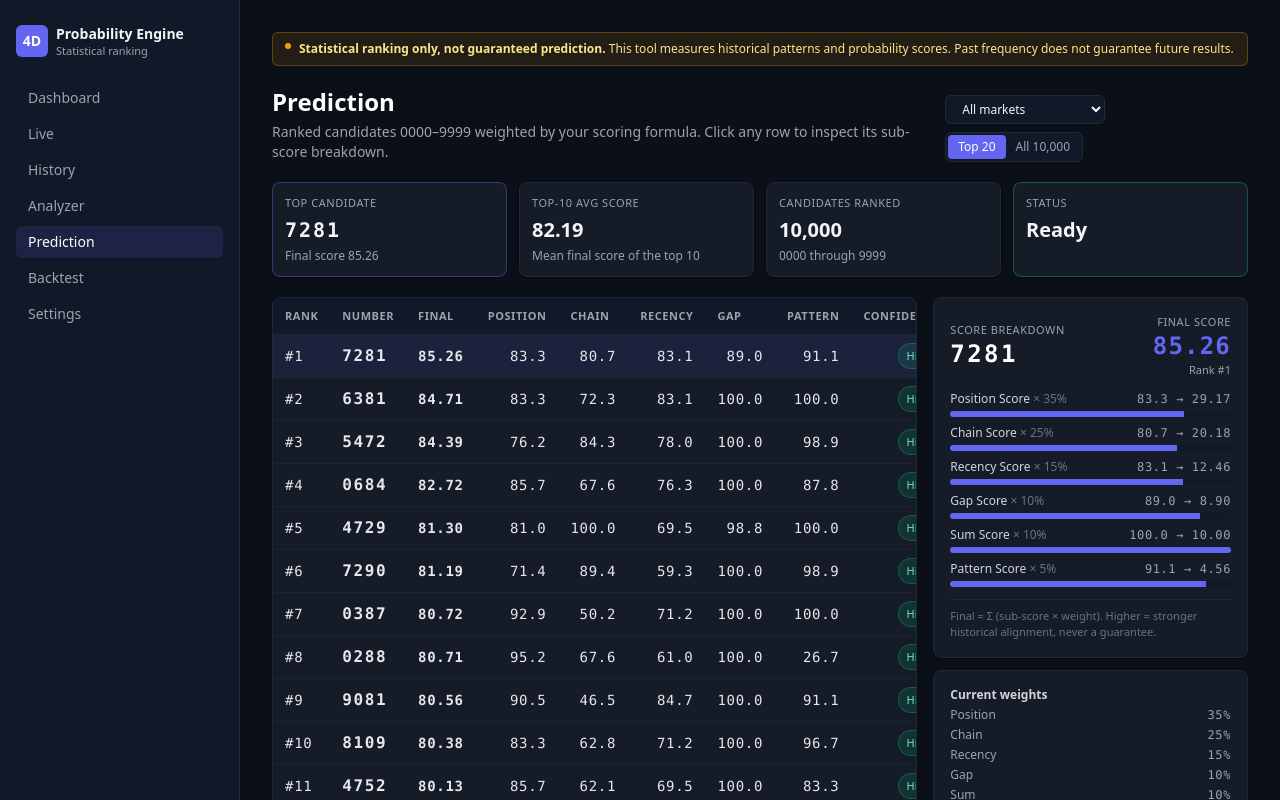
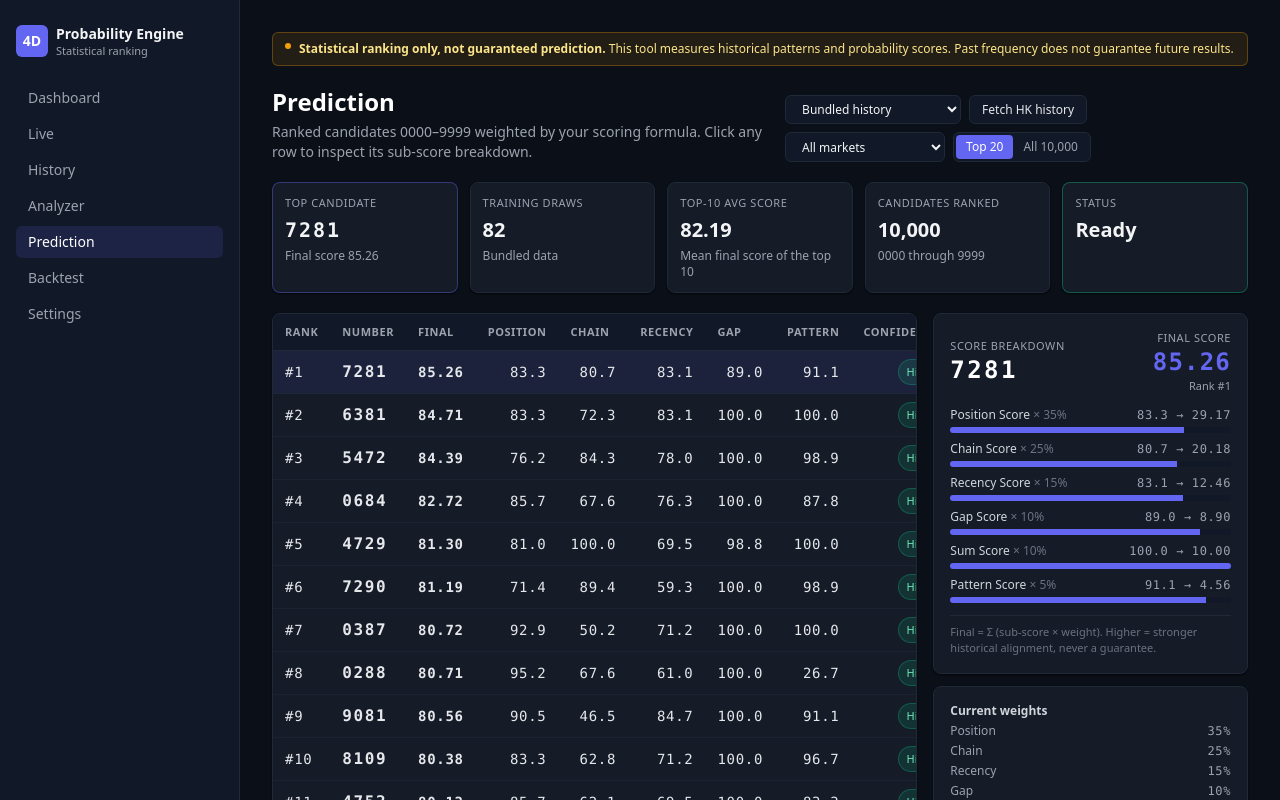
Before and after one commit to LoOp575/Togel2, a Next.js app: page /prediction in a window 1280 px wide. Shown: the top 800 px of the page. Built offline with nearby package versions, Linux system fonts and the light colour scheme.

Commit message:
Allow prediction from scraped HK history

```diff
--- a/app/prediction/page.tsx
+++ b/app/prediction/page.tsx
@@ -6,13 +6,42 @@ import { PageHeader } from "@/components/PageHeader";
 import { ScoreBreakdown } from "@/components/ScoreBreakdown";
 import { StatCard } from "@/components/StatCard";
 import { loadHistory } from "@/lib/data";
-import { listMarkets } from "@/lib/parser";
+import { listMarkets, parseHistory } from "@/lib/parser";
 import { scoreAllCandidates } from "@/lib/scoring";
 import { loadWeights } from "@/lib/settings";
-import { DEFAULT_WEIGHTS, type RankedCandidate, type ScoreWeights } from "@/types";
+import {
+  DEFAULT_WEIGHTS,
+  type HistoryEntry,
+  type RankedCandidate,
+  type RawHistoryEntry,
+  type ScoreWeights,
+} from "@/types";
+
+type SourceMode = "bundled" | "scrapedHK";
+
+type ScrapedHistoryPayload = {
+  ok: boolean;
+  data?: {
+    ok: boolean;
+    count: number;
+    draws: RawHistoryEntry[];
+    source: string;
+    sourceUrl: string;
+    fetchedAt: string;
+    message?: string;
+    error?: string;
+  };
+  error?: string;
+};
 
 export default function PredictionPage() {
-  const all = useMemo(() => loadHistory(), []);
+  const bundled = useMemo(() => loadHistory(), []);
+  const [sourceMode, setSourceMode] = useState<SourceMode>("bundled");
+  const [scrapedHistory, setScrapedHistory] = useState<HistoryEntry[]>([]);
+  const [scrapeMessage, setScrapeMessage] = useState<string>("");
+  const [scrapeLoading, setScrapeLoading] = useState(false);
+
+  const all = sourceMode === "scrapedHK" && scrapedHistory.length > 0 ? scrapedHistory : bundled;
   const markets = useMemo(() => ["ALL", ...listMarkets(all)], [all]);
   const [market, setMarket] = useState("ALL");
   const [weights, setWeights] = useState<ScoreWeights>(DEFAULT_WEIGHTS);
@@ -24,6 +53,40 @@ export default function PredictionPage() {
   useEffect(() => {
     setWeights(loadWeights());
   }, []);
+
+  useEffect(() => {
+    if (!markets.includes(market)) setMarket("ALL");
+  }, [market, markets]);
+
+  async function fetchScrapedHKHistory() {
+    setScrapeLoading(true);
+    setScrapeMessage("Fetching HK draw history from configured source...");
+    try {
+      const response = await fetch("/api/draws/history?market=HK", { cache: "no-store" });
+      const payload = (await response.json()) as ScrapedHistoryPayload;
+      if (!payload.data?.draws) {
+        setScrapeMessage(payload.error ?? "Scraped history API returned no data.");
+        return;
+      }
+
+      const parsed = parseHistory(payload.data.draws);
+      if (parsed.length === 0) {
+        setScrapeMessage(payload.data.error ?? "No valid HK 4D history rows were found.");
+        return;
+      }
+
+      setScrapedHistory(parsed);
+      setSourceMode("scrapedHK");
+      setMarket("HK");
+      setScrapeMessage(
+        `Loaded ${parsed.length} HK draws from ${payload.data.source}. Verify source before relying on it.`
+      );
+    } catch (error) {
+      setScrapeMessage(error instanceof Error ? error.message : "Unknown scraped history error");
+    } finally {
+      setScrapeLoading(false);
+    }
+  }
 
   useEffect(() => {
     setComputing(true);
@@ -38,6 +101,7 @@ export default function PredictionPage() {
   }, [all, market, weights]);
 
   const top = ranked[0];
+  const activeDrawCount = market === "ALL" ? all.length : all.filter((h) => h.market === market).length;
   const top10AvgScore =
     ranked.length === 0
       ? 0
@@ -50,6 +114,23 @@ export default function PredictionPage() {
         description="Ranked candidates 0000–9999 weighted by your scoring formula. Click any row to inspect its sub-score breakdown."
         actions={
           <div className="flex flex-wrap gap-2">
+            <select
+              value={sourceMode}
+              onChange={(e) => setSourceMode(e.target.value as SourceMode)}
+              className="input w-44 py-1 text-xs"
+            >
+              <option value="bundled">Bundled history</option>
+              <option value="scrapedHK" disabled={scrapedHistory.length === 0}>
+                Scraped HK history
+              </option>
+            </select>
+            <button
+              onClick={fetchScrapedHKHistory}
+              disabled={scrapeLoading}
+              className="btn py-1 text-xs"
+            >
+              {scrapeLoading ? "Fetching HK..." : "Fetch HK history"}
+            </button>
             <select
               value={market}
               onChange={(e) => setMarket(e.target.value)}
@@ -83,12 +164,19 @@ export default function PredictionPage() {
         }
       />
 
-      <div className="grid grid-cols-2 gap-3 md:grid-cols-4">
+      {scrapeMessage ? <div className="card-tight text-xs text-gray-400">{scrapeMessage}</div> : null}
+
+      <div className="grid grid-cols-2 gap-3 md:grid-cols-5">
         <StatCard
           label="Top Candidate"
           value={top ? <span className="mono tracking-widest">{top.number}</span> : "—"}
           hint={top ? `Final score ${top.finalScore.toFixed(2)}` : undefined}
           tone="accent"
+        />
+        <StatCard
+          label="Training Draws"
+          value={activeDrawCount.toLocaleString()}
+          hint={sourceMode === "scrapedHK" ? "Scraped source" : "Bundled data"}
         />
         <StatCard
           label="Top-10 Avg Score"
```
